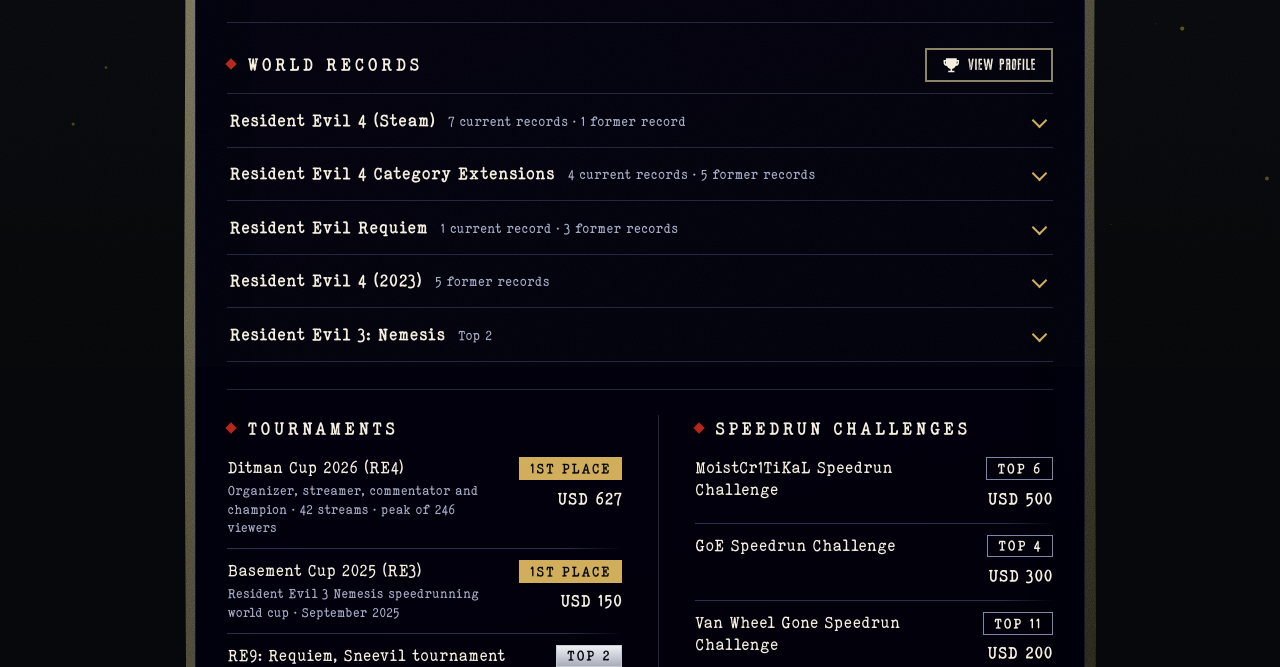
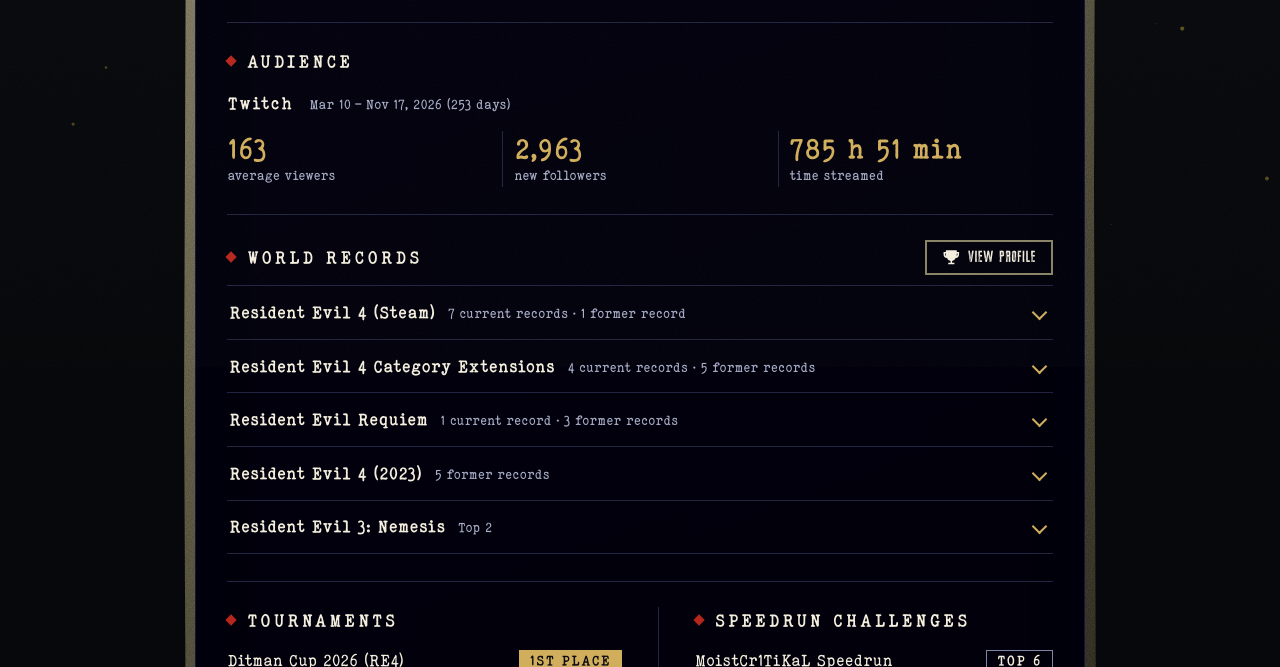
Before and after one commit to JokerUY/jokeruy.github.io, a plain HTML site: page index.html in a window 1280 px wide. Shown: the part 433-1100 px from the top of the page. Drawn offline with Linux system fonts and the light colour scheme.

Commit message:
Seccion Audiencia con estadisticas de Twitch (data/audience.json)
Co-Authored-By: Claude Sonnet 5.5 <noreply@anthropic.com>

```diff
--- /dev/null
+++ b/data/audience.json
@@ -0,0 +1,14 @@
+{
+  "_ayuda": "Estadisticas de audiencia que muestra la pagina. Se editan a mano: from/to son fechas del periodo (AAAA-MM-DD), days los dias del periodo. Para agregar YouTube, reemplazar null por un objeto con averageViewers, views, watchHours, etc. y avisar para mostrarlo.",
+  "twitch": {
+    "from": "2026-03-10",
+    "to": "2026-11-17",
+    "days": 253,
+    "averageViewers": 163,
+    "newFollows": 2963,
+    "hoursStreamed": 785,
+    "minutesStreamed": 51,
+    "source": "Panel de estadisticas de Twitch (Creator Dashboard)"
+  },
+  "youtube": null
+}
--- a/index.html
+++ b/index.html
@@ -113,6 +113,13 @@ h1 { margin: 0 0 .25rem; font-family: var(--f-type); font-weight: 700; font-size
 .li-place.p2 { color: #0B0C11; background: linear-gradient(#EEF0F5, #A9ADBA); border-color: #C5C9D4; }
 .li-prize { font-size: .95rem; font-weight: 700; color: var(--cream); white-space: nowrap; }
 
+/* ---------- Audiencia ---------- */
+.aud-head { display: flex; flex-wrap: wrap; align-items: baseline; gap: .2rem .9rem; margin-bottom: .7rem; font-family: var(--f-type); }
+.aud-plat { font-weight: 700; color: var(--cream); letter-spacing: .06em; }
+.aud-period { font-size: .78rem; color: var(--muted); }
+.aud-stats { display: grid; grid-template-columns: repeat(3, 1fr); }
+.aud-stats .datum b { font-size: 1.6rem; }
+
 /* ---------- Acordeon de records por juego ---------- */
 .acc { display: block; }
 .acc details { border-bottom: 1px solid var(--line); }
@@ -158,6 +165,7 @@ h1 { margin: 0 0 .25rem; font-family: var(--f-type); font-weight: 700; font-size
   .datum b { font-size: 1.35rem; }
   .datum b.txt { font-size: 1rem; line-height: 1.9rem; }
   .datum span { font-size: .7rem; }
+  .aud-stats .datum b { font-size: 1.25rem; }
   .rec { grid-template-columns: 1fr auto; }
   .rec-cat { grid-column: 1 / -1; }
   .sec-row { justify-content: center; text-align: center; }
@@ -203,6 +211,18 @@ h1 { margin: 0 0 .25rem; font-family: var(--f-type); font-weight: 700; font-size
         </div>
       </div>
     </div>
+
+    <section class="sec" id="audience" hidden>
+      <h2 data-i18n="h.audience">Audiencia</h2>
+      <div class="aud" id="aud-twitch" hidden>
+        <div class="aud-head"><span class="aud-plat">Twitch</span><span class="aud-period" id="a-tw-period"></span></div>
+        <div class="aud-stats">
+          <div class="datum"><b id="a-tw-avg"></b><span data-i18n="a.avg">media de espectadores</span></div>
+          <div class="datum"><b id="a-tw-follows"></b><span data-i18n="a.follows">nuevos seguidores</span></div>
+          <div class="datum"><b id="a-tw-hours"></b><span data-i18n="a.hours">tiempo emitido</span></div>
+        </div>
+      </div>
+    </section>
 
     <section class="sec" id="records">
       <div class="sec-row sec-head">
@@ -264,6 +284,10 @@ h1 { margin: 0 0 .25rem; font-family: var(--f-type); font-weight: 700; font-size
     "tagline.loc": "Montevideo, Uruguay",
     "status.tw": "Twitch Partner since April 2026",
     "status.yt": "YouTube Partner since 2025",
+    "h.audience": "Audience",
+    "a.avg": "average viewers",
+    "a.follows": "new followers",
+    "a.hours": "time streamed",
     "d.wr": "current world records",
     "d.former": "former world records",
     "h.records": "World records",
@@ -339,6 +363,27 @@ h1 { margin: 0 0 .25rem; font-family: var(--f-type); font-weight: 700; font-size
     return new Intl.DateTimeFormat(curLang() === 'en' ? 'en-US' : 'es-UY', { year: 'numeric', month: 'short', day: 'numeric', timeZone: 'UTC' }).format(d);
   }
   function el(tag, cls, text) { var e = document.createElement(tag); if (cls) e.className = cls; if (text != null) e.textContent = text; return e; }
+  var AUD = null;
+  function fmtN(n) { return new Intl.NumberFormat(curLang() === 'en' ? 'en-US' : 'es-UY', { useGrouping: 'always' }).format(n); }
+  function fmtRange(a, b, days) {
+    var loc = curLang() === 'en' ? 'en-US' : 'es-UY', u = { timeZone: 'UTC' };
+    var d1 = new Date(a + 'T00:00:00Z'), d2 = new Date(b + 'T00:00:00Z');
+    var s = new Intl.DateTimeFormat(loc, Object.assign({ day: 'numeric', month: 'short' }, u)).format(d1) + ' – ' + new Intl.DateTimeFormat(loc, Object.assign({ day: 'numeric', month: 'short', year: 'numeric' }, u)).format(d2);
+    return days ? s + ' (' + days + (curLang() === 'en' ? ' days)' : ' días)') : s;
+  }
+  function renderAudience() {
+    if (!AUD) return;
+    var t = AUD.twitch, any = false, sec = document.getElementById('audience'), blk = document.getElementById('aud-twitch');
+    if (t && t.averageViewers != null && blk) {
+      var set = function (id, v) { var e = document.getElementById(id); if (e) e.textContent = v; };
+      set('a-tw-period', t.from && t.to ? fmtRange(t.from, t.to, t.days) : '');
+      set('a-tw-avg', fmtN(t.averageViewers));
+      set('a-tw-follows', t.newFollows != null ? fmtN(t.newFollows) : '–');
+      set('a-tw-hours', t.hoursStreamed != null ? fmtN(t.hoursStreamed) + ' h' + (t.minutesStreamed ? ' ' + t.minutesStreamed + ' min' : '') : '–');
+      blk.hidden = false; any = true;
+    }
+    if (sec) sec.hidden = !any;
+  }
   function recRow(r, isFormer, isTop) {
     var T = TX[curLang()], row = el('div', 'rec');
     // En los mejores puestos se muestra primero la subcategoria (por ejemplo Any%) y debajo la categoria
@@ -412,11 +457,13 @@ h1 { margin: 0 0 .25rem; font-family: var(--f-type); font-weight: 700; font-size
     try { localStorage.setItem('jokeruy-lang', l); } catch (e) {}
     setMail();
     renderRecords();
+    renderAudience();
   }
   document.querySelectorAll('.lang button').forEach(function (b) { b.addEventListener('click', function () { apply(b.dataset.lang); }); });
   function loadJson(u) { return fetch(u, { cache: 'no-cache' }).then(function (r) { return r.ok ? r.json() : Promise.reject(); }); }
   loadJson('data/speedrun.json').then(function (j) { SR = j; return loadJson('data/former-records.json').catch(function () { return null; }); })
     .then(function (f) { FR = f; renderRecords(); }).catch(function () {});
+  loadJson('data/audience.json').then(function (a) { AUD = a; renderAudience(); }).catch(function () {});
   setMail();
   var saved = null;
   try { saved = localStorage.getItem('jokeruy-lang'); } catch (e) {}
```
